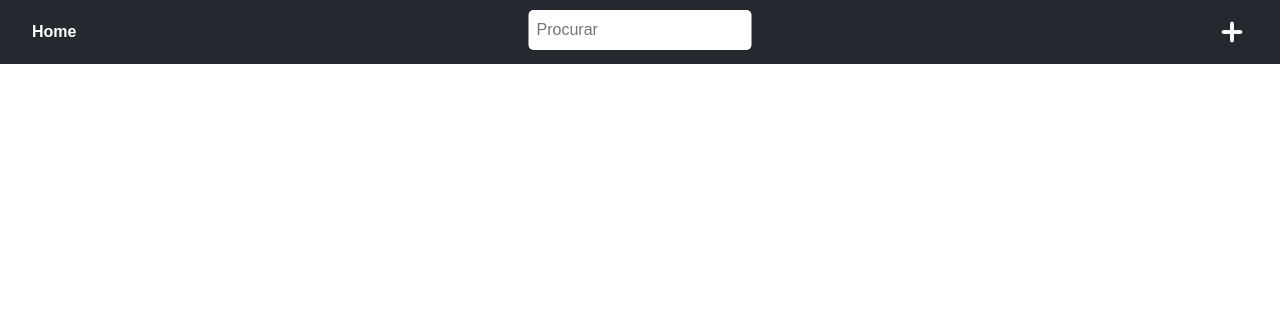
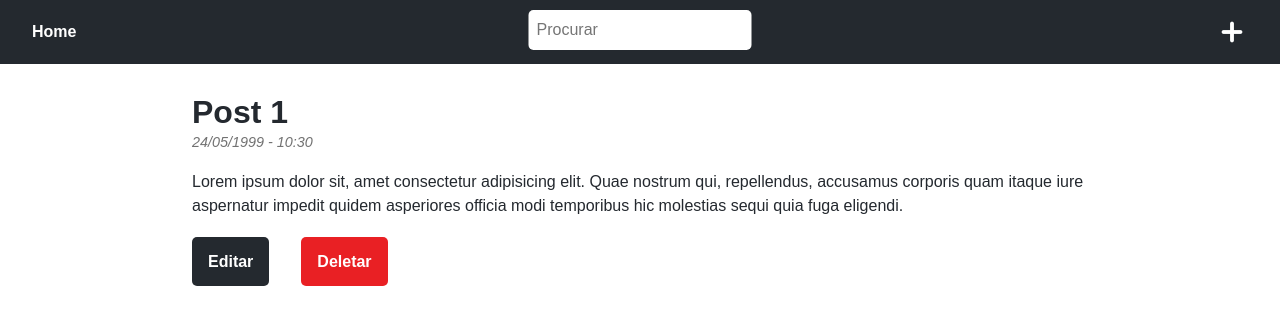
Before and after one commit to Mulleriano/blog, a Vue app: page /detail/0 in a window 1280 px wide. Shown: the top 324 px of the page. Built offline with nearby package versions, Linux system fonts and the light colour scheme.

Commit message:
Estilo das view de detalhes

```diff
--- a/src/views/Detail.vue
+++ b/src/views/Detail.vue
@@ -1,7 +1,47 @@
 <script>
+import { RouterLink } from "vue-router";
 
+export default {
+  data() {
+    const id = this.$route.params.id;
+
+    return {
+      id: id,
+      post: this.posts[id],
+    };
+  },
+  props: {
+    posts: Array,
+  },
+};
 </script>
 
 <template>
+  <div class="post">
+    <h3>
+      {{ post.title }}
+    </h3>
+    <h4>{{ post.datetime }}</h4>
+    <p>{{ post.content }}</p>
+    <div class="actions">
+      <RouterLink class="action" to="">Editar</RouterLink>
+      <RouterLink class="action deletar" to="">Deletar</RouterLink>
+    </div>
+  </div>
+</template>
 
-</template>
+<style scoped>
+.post {
+  margin: auto;
+  max-width: 1024px;
+  padding: 2rem 4rem;
+}
+
+.actions {
+  margin-top: 2rem;
+}
+.deletar {
+  margin-left: 2rem;
+  background-color: #e92024;
+}
+</style>
```
